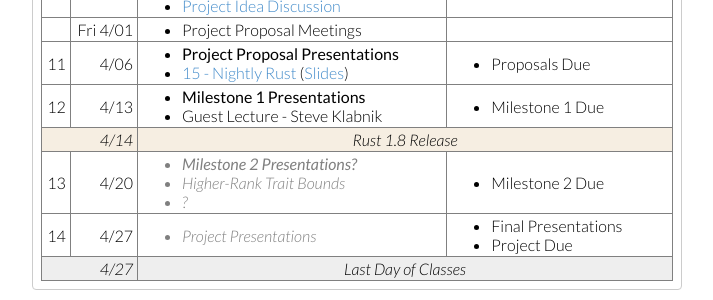
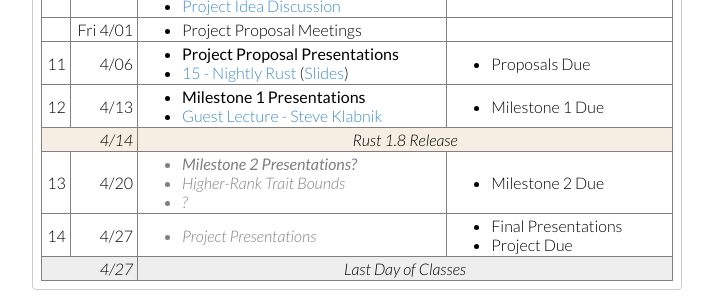
Before and after one commit to cis198-2016s/cis198-2016s.github.io, a Jekyll site: the page built from schedule/index.html, in a window 1280 px wide. Shown: the part 744-1044 px from the top of the page, without its empty margins (283-996 px from the left). Built offline with Jekyll 4.4.1, drawn with Linux system fonts in a browser that asks for light colours.

```diff
--- a/schedule/index.html
+++ b/schedule/index.html
@@ -214,8 +214,8 @@ permalink: /schedule/
         <td>
           <ul>
             <li><strong>Milestone 1 Presentations</strong>
-            <li>
-                Guest Lecture - Steve Klabnik
+            <li><a href="https://youtu.be/iTSx-8qK4Hw">
+                Guest Lecture - Steve Klabnik</a>
           </ul>
         <td>
           <ul>
```
